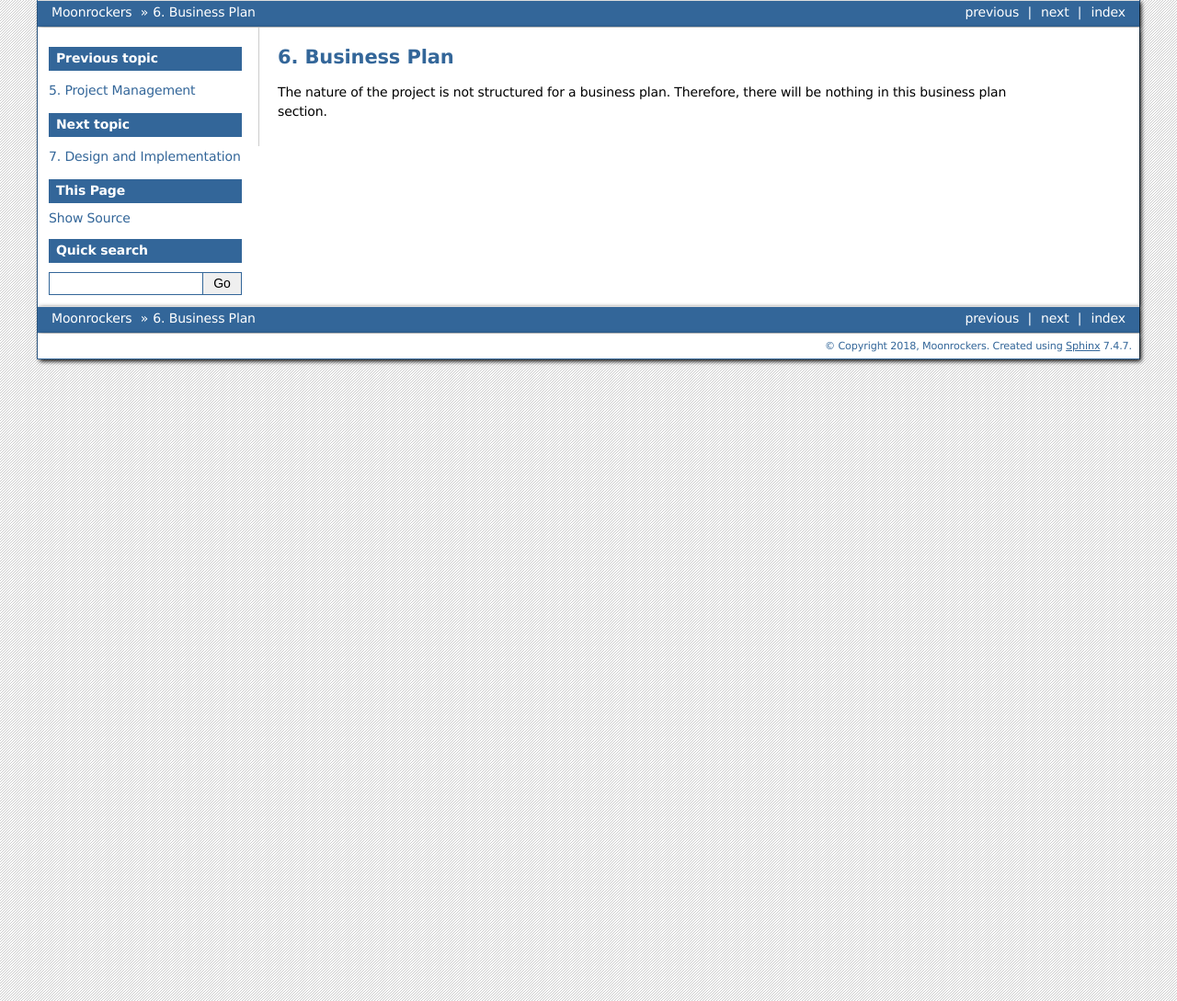
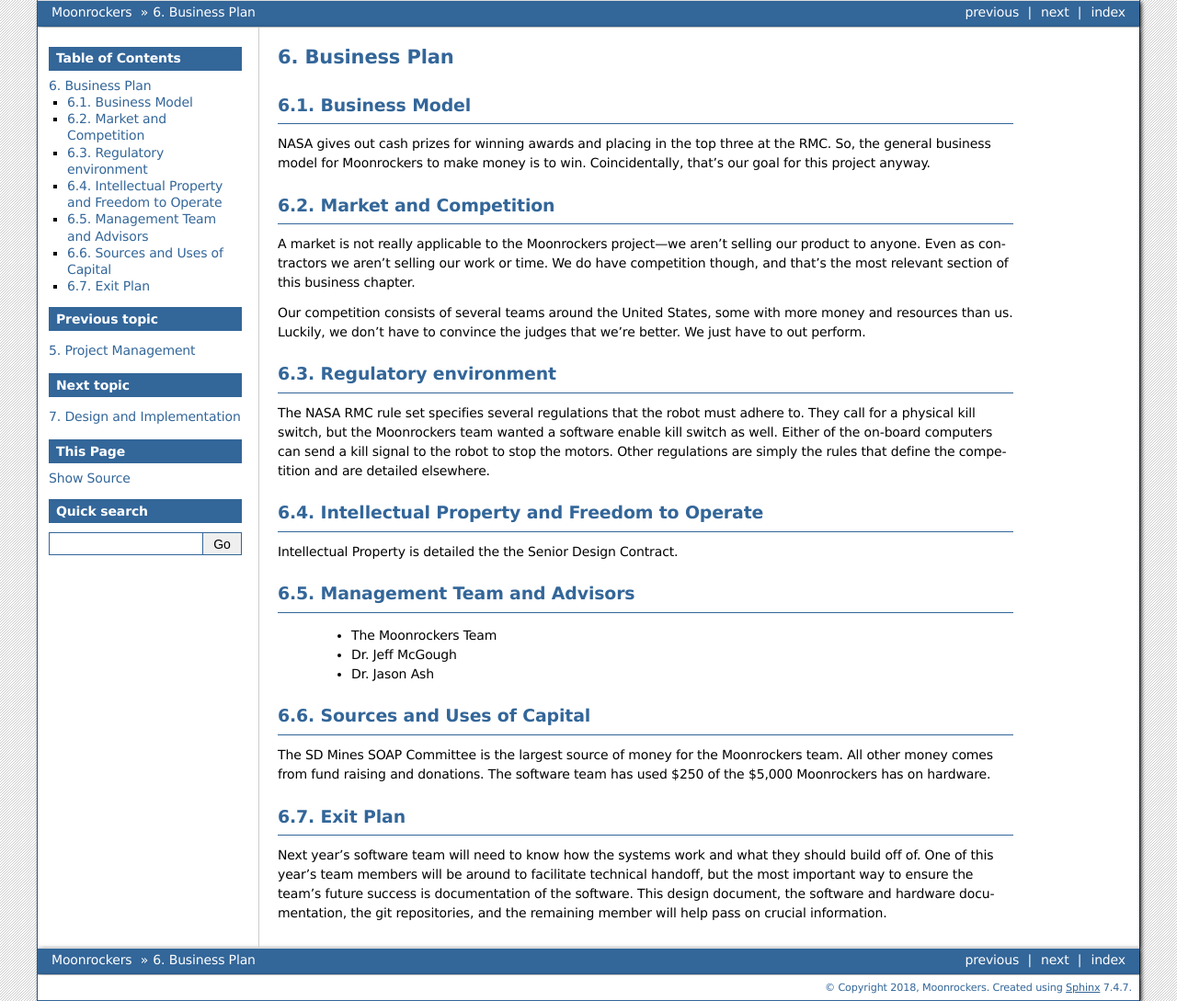
Before and after one commit to kaliRegenold/SeniorDesign, a Sphinx documentation site: the page built from DesignDoc/source/businessplan.rst, in a window 1280 px wide. Shown: the whole page at 92% size. Built offline with Sphinx 7.4.7, drawn with Linux system fonts in a browser that asks for light colours.

Commit message:
Intitial fill of the Business Plan section.

```diff
--- a/DesignDoc/source/businessplan.rst
+++ b/DesignDoc/source/businessplan.rst
@@ -1,5 +1,51 @@
 Business Plan
 =============
 
-The nature of the project is not structured for a business plan.
-Therefore, there will be nothing in this business plan section.
+Business Model
+--------------
+NASA gives out cash prizes for winning awards and placing in the top three at the RMC.
+So, the general business model for Moonrockers to make money is to win.
+Coincidentally, that's our goal for this project anyway.
+
+Market and Competition
+----------------------
+A market is not really applicable to the Moonrockers project---we aren't selling our product to anyone.
+Even as contractors we aren't selling our work or time.
+We do have competition though, and that's the most relevant section of this business chapter.
+
+Our competition consists of several teams around the United States, some with more money and resources than us.
+Luckily, we don't have to convince the judges that we're better.
+We just have to out perform.
+
+Regulatory environment
+----------------------
+The NASA RMC rule set specifies several regulations that the robot must adhere to.
+They call for a physical kill switch, but the Moonrockers team wanted a software enable kill switch as well.
+Either of the on-board computers can send a kill signal to the robot to stop the motors.
+Other regulations are simply the rules that define the competition and are detailed elsewhere.
+
+
+Intellectual Property and Freedom to Operate
+--------------------------------------------
+Intellectual Property is detailed the the Senior Design Contract.
+
+
+Management Team and Advisors
+----------------------------
+    - The Moonrockers Team
+    - Dr. Jeff McGough
+    - Dr. Jason Ash
+
+
+Sources and Uses of Capital
+---------------------------
+The SD Mines SOAP Committee is the largest source of money for the Moonrockers team.
+All other money comes from fund raising and donations.
+The software team has used $250 of the $5,000 Moonrockers has on hardware.
+
+
+Exit Plan
+---------
+Next year's software team will need to know how the systems work and what they should build off of.
+One of this year's team members will be around to facilitate technical handoff, but the most important way to ensure the team's future success is documentation of the software.
+This design document, the software and hardware documentation, the git repositories, and the remaining member will help pass on crucial information.
```
